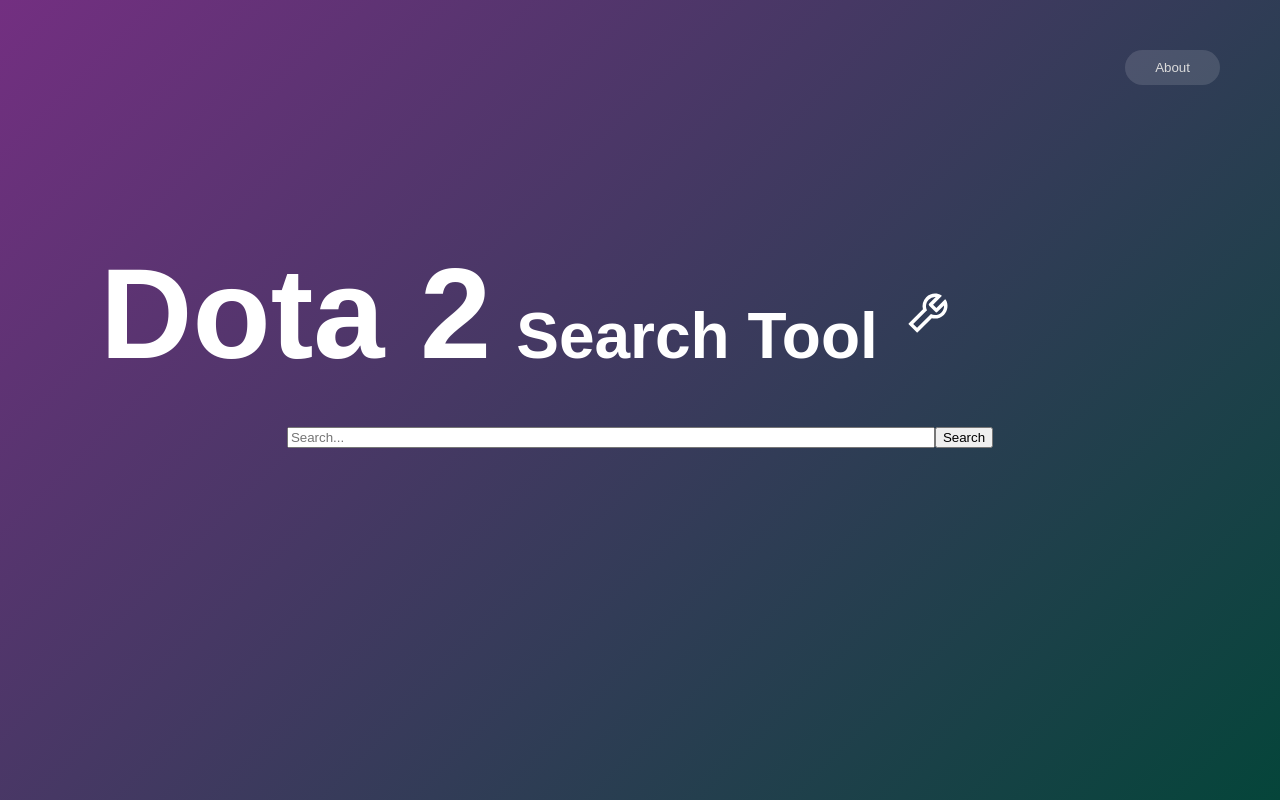
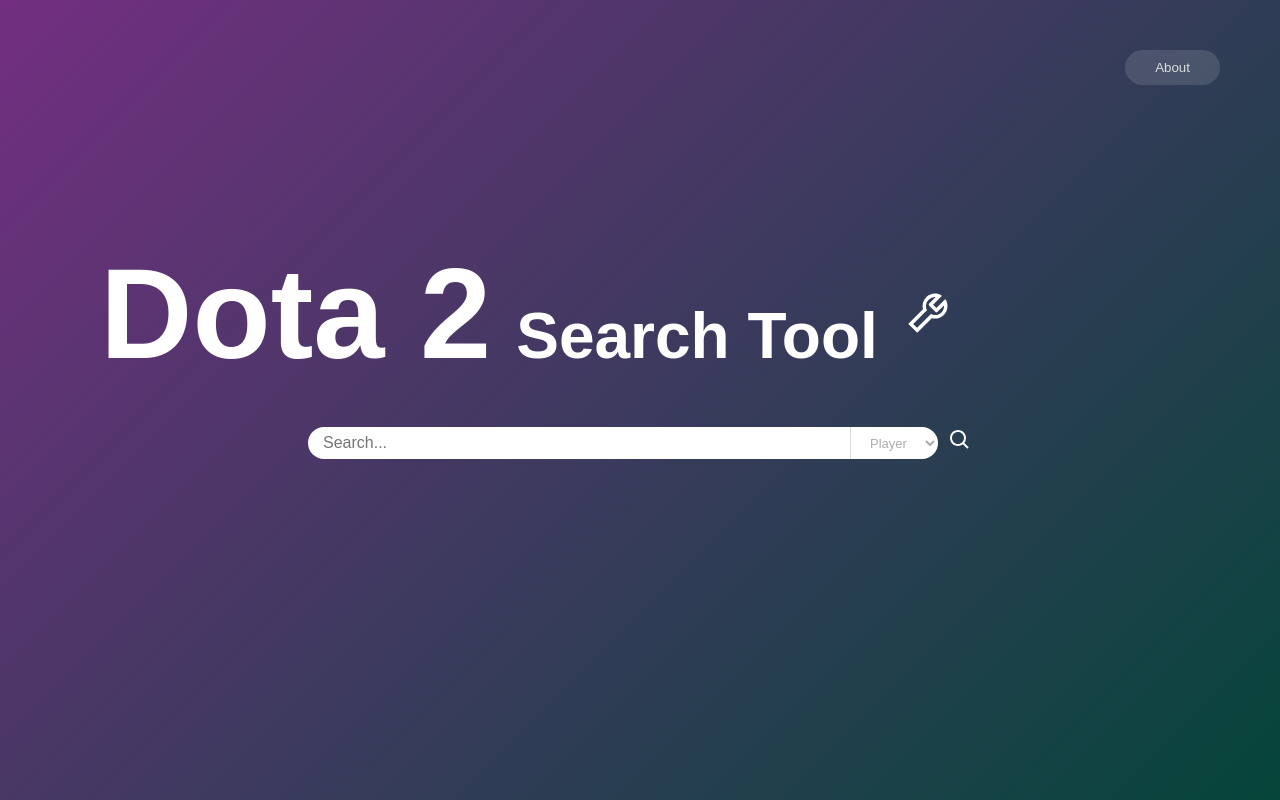
Before and after one commit to ChavezJuanC/Dota2SeachTool, a React (Vite) app: page / in a window 1280 px wide. Built offline with nearby package versions, Linux system fonts and the light colour scheme; a web font is replaced by a local one.

Commit message:
completed search bar with dynamic modifier menu

```diff
--- a/src/assets/components/home/SearchBar.tsx
+++ b/src/assets/components/home/SearchBar.tsx
@@ -1,7 +1,9 @@
 import { useState } from "react";
+import { BiSearch } from "react-icons/bi";
 
 function SearchBar() {
     const [searchValue, setSearchValue] = useState<string>("");
+    const [searchType, setSearchType] = useState<string>("player");
 
     function handleSearch() {
         // Handle the search logic here
@@ -9,11 +11,17 @@
             console.log("Please enter a search term.");
             return;
         } else {
-            console.log("Searching for:", searchValue);
+            console.log(
+                "Searching for: ",
+                searchValue,
+                " in type: ",
+                searchType
+            );
         }
     }
 
     return (
+        <>
             <div id="search-bar-container">
                 <input
                     type="text"
@@ -27,10 +35,22 @@
                         }
                     }}
                 />
-            <button id="search-button" onClick={handleSearch}>
-                Search
-            </button>
+                <div>
+                    <select
+                        id="search-type-menu"
+                        value={searchType}
+                        onChange={(e) => setSearchType(e.target.value)}
+                    >
+                        <option value="player">Player</option>
+                        <option value="match">Match</option>
+                        <option value="hero">Hero</option>
+                    </select>
                 </div>
+                <div id="search-button" onClick={handleSearch}>
+                    <BiSearch id="search-icon" />
+                </div>
+            </div>
+        </>
     );
 }
 
--- a/src/index.css
+++ b/src/index.css
@@ -91,19 +91,27 @@
     #hero-section-text {
         padding-left: 50px;
     }
+    #tool-icon {
+        width: 30px;
+        height: 30px;
+    }
 }
 
 @media (max-width: 580px) {
     #hero-title {
-        font-size: 32px;
+        font-size: 52px;
     }
 
     #hero-subtitle {
-        font-size: 16px;
+        font-size: 36px;
     }
 
     #hero-section-text {
         padding-left: 20px;
+    }
+
+    #tool-icon {
+        visibility: hidden;
     }
 }
 
@@ -114,10 +122,50 @@
     width: 100vw;
     display: flex;
     justify-content: center;
-    align-items: centers;
+    align-items: center;
     margin-top: 5vh;
 }
 
+
 #search-bar {
-    width: 50%;
+    background-color: #ffffff;
+    max-width: 40%;
+    height: 22px;
+    padding: 5px;
+    padding-left: 15px;
+    padding-right: 15px;
+    font-weight: 300;
+    font-size: 16px;
+    flex: auto;
+    border: none;
+    border-radius: 20px 0px 0px 20px;
 }
+
+#search-bar:focus {
+    outline: none;
+}
+
+#search-type-menu {
+    background-color: #ffffff;
+    border: 0;
+    height: 32px;
+    border-radius: 0px 20px 20px 0px;
+    padding: 0px 15px 0px 15px;
+    font-weight: 400;
+    font-size: 13px;
+    border-left: 1px solid #dcdcdc;
+    color: #adaaaa;
+}
+
+#search-button {
+    color: #ffffff;
+    font-weight: 400;
+    font-size: 24px;
+    padding-left: 10px;
+}
+
+#search-button:hover {
+    cursor: pointer;
+    font-weight: 1000;
+    color: #dcdcdc;
+}
```
Lines whose indentation alone changed are shown as unchanged.
